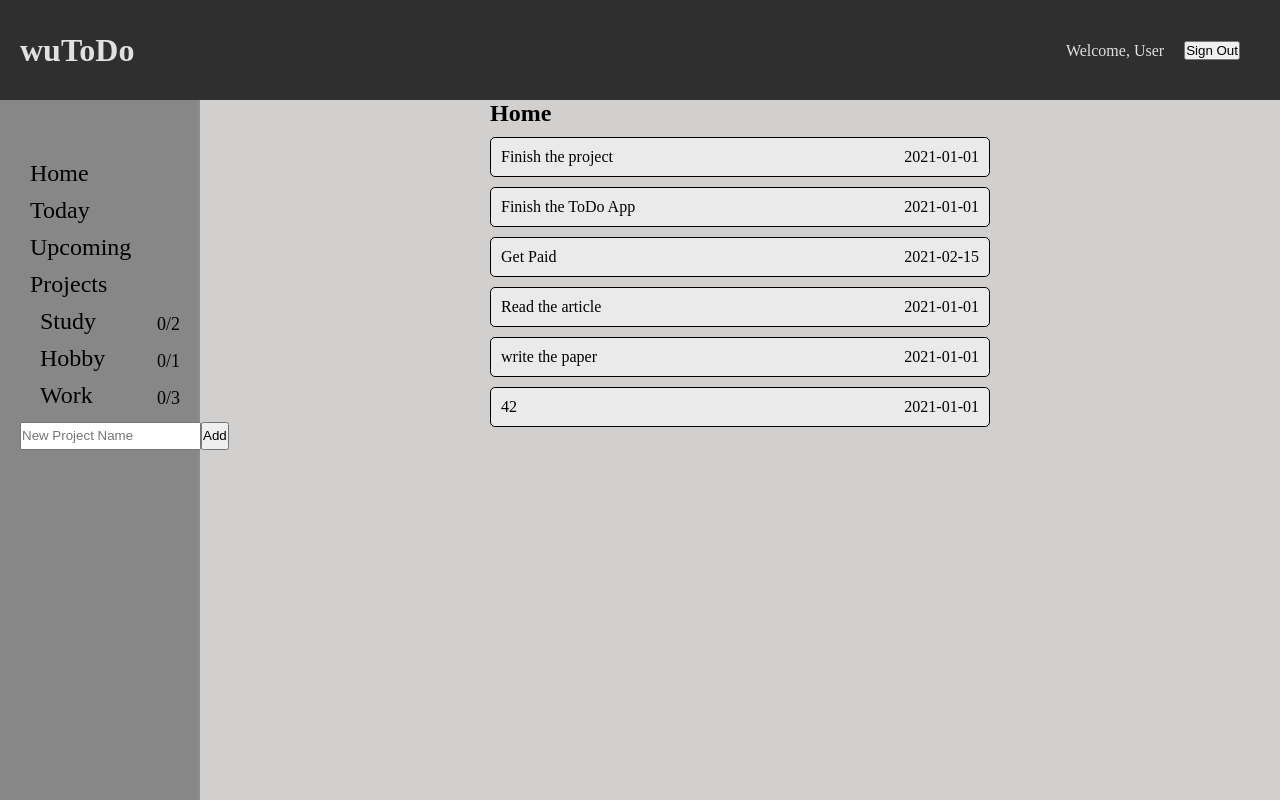
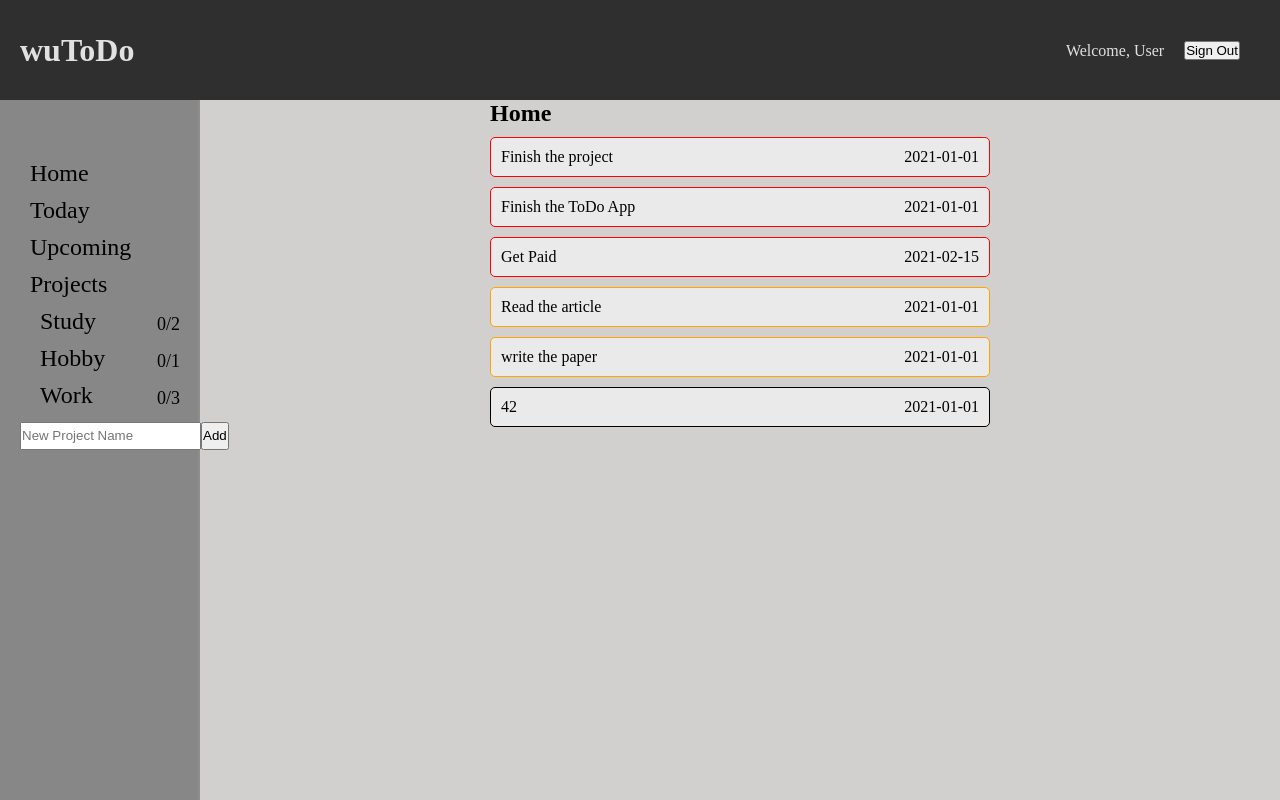
Before and after one commit to phscloq/todo, a website built with webpack: page dist/index.html in a window 1280 px wide. Built offline with nearby package versions, Linux system fonts and the light colour scheme.

Commit message:
colors given to tasks according to their priority

```diff
--- a/src/style.css
+++ b/src/style.css
@@ -171,6 +171,12 @@ header div button{
     border-radius: 5px;
     background-color: #eaeaea;
 }
+.high{
+    border: 1px solid red;
+}
+.medium{
+    border: 1px solid orange;
+}
 .task:hover > .taskR > .taskSettings{
     display: flex;
 }
```
